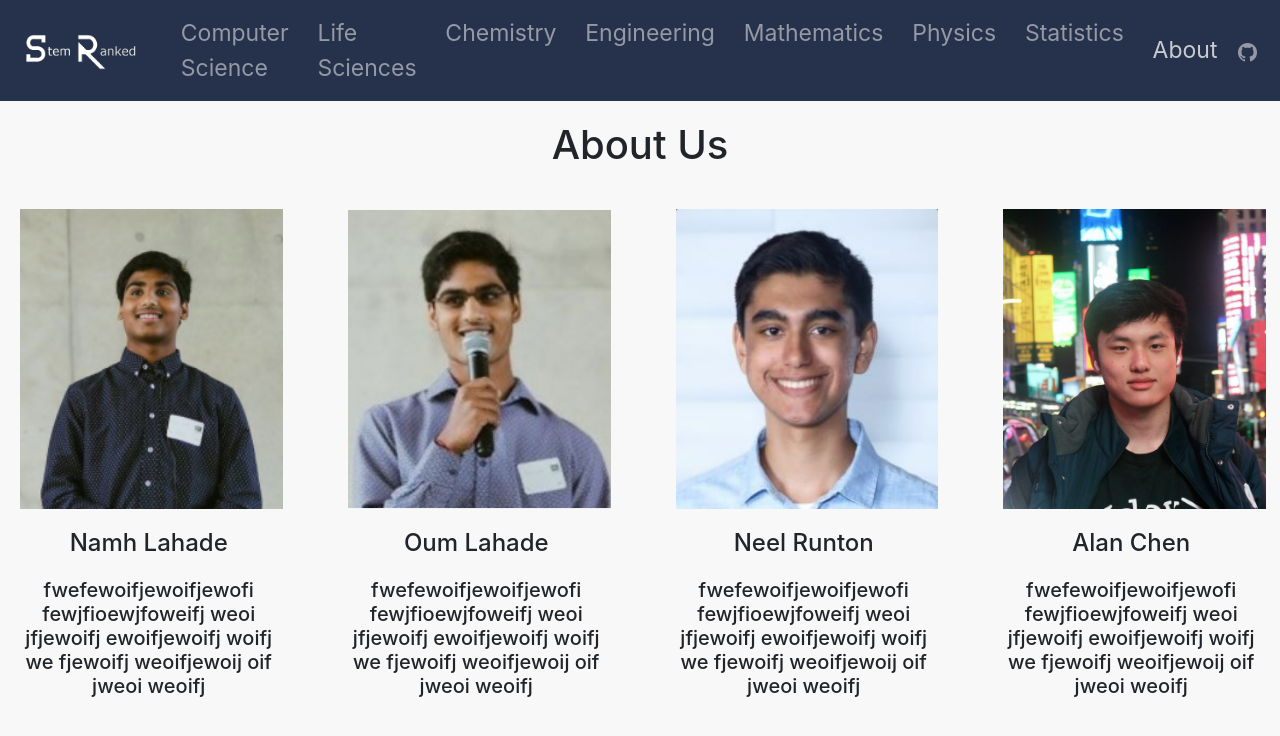
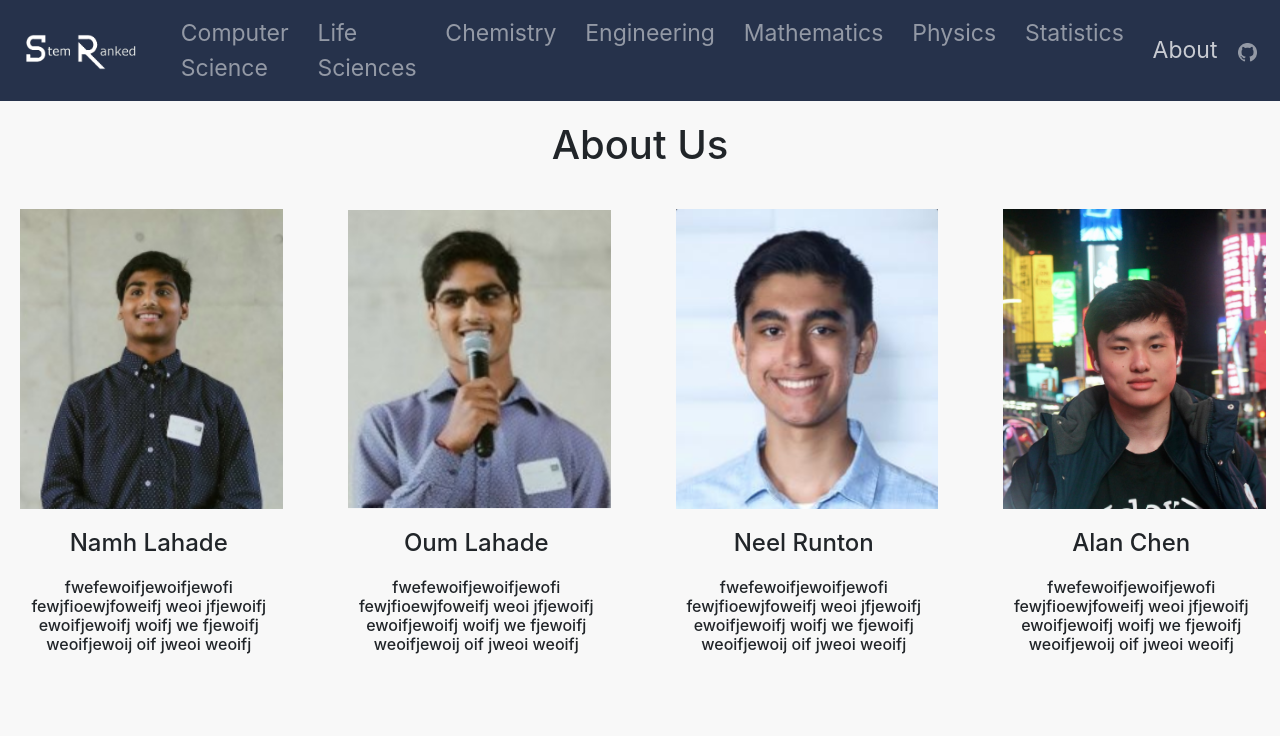
Before and after one commit to AlanChen4/StemRanked, a React (Create React App) app: page /About in a window 1280 px wide. Shown: the top 736 px of the page. Built offline with nearby package versions, Linux system fonts and the light colour scheme.

Commit message:
changed bio font and header

```diff
--- a/src/About.css
+++ b/src/About.css
@@ -48,7 +48,6 @@
     text-align: center;
     position: static;
     margin: 20px;
-
 }
 
 .center2 {
--- a/src/About.js
+++ b/src/About.js
@@ -28,22 +28,22 @@ function About() {
         <Col>
           <h3 className="center"><Image className="images" src="./images/namh.png" /></h3>
           <h4 className="center2">Namh Lahade</h4>
-          <h5 className="center2">fwefewoifjewoifjewofi fewjfioewjfoweifj weoi jfjewoifj ewoifjewoifj woifj we  fjewoifj weoifjewoij oif jweoi weoifj </h5>
+          <h6 className="center2">fwefewoifjewoifjewofi fewjfioewjfoweifj weoi jfjewoifj ewoifjewoifj woifj we  fjewoifj weoifjewoij oif jweoi weoifj </h6>
         </Col>
         <Col>
           <h3 className="center"><Image className="images" src="./images/oum2.png" /></h3>
           <h4 className="center2">Oum Lahade</h4>
-          <h5 className="center2">fwefewoifjewoifjewofi fewjfioewjfoweifj weoi jfjewoifj ewoifjewoifj woifj we  fjewoifj weoifjewoij oif jweoi weoifj </h5>
+          <h6 className="center2">fwefewoifjewoifjewofi fewjfioewjfoweifj weoi jfjewoifj ewoifjewoifj woifj we  fjewoifj weoifjewoij oif jweoi weoifj </h6>
         </Col>
         <Col>
           <h3 className="center"><Image className="images" src="./images/neel3.png" /></h3>
           <h4 className="center2">Neel Runton</h4>
-          <h5 className="center2">fwefewoifjewoifjewofi fewjfioewjfoweifj weoi jfjewoifj ewoifjewoifj woifj we  fjewoifj weoifjewoij oif jweoi weoifj </h5>
+          <h6 className="center2">fwefewoifjewoifjewofi fewjfioewjfoweifj weoi jfjewoifj ewoifjewoifj woifj we  fjewoifj weoifjewoij oif jweoi weoifj </h6>
         </Col>
         <Col>
           <h3 className="center"><Image className="images" src="./images/alan.jpg" /></h3>
           <h4 className="center2">Alan Chen</h4>
-          <h5 className="center2">fwefewoifjewoifjewofi fewjfioewjfoweifj weoi jfjewoifj ewoifjewoifj woifj we  fjewoifj weoifjewoij oif jweoi weoifj </h5>
+          <h6 className="center2">fwefewoifjewoifjewofi fewjfioewjfoweifj weoi jfjewoifj ewoifjewoifj woifj we  fjewoifj weoifjewoij oif jweoi weoifj </h6>
         </Col>
       </Row>
     </div>
```
